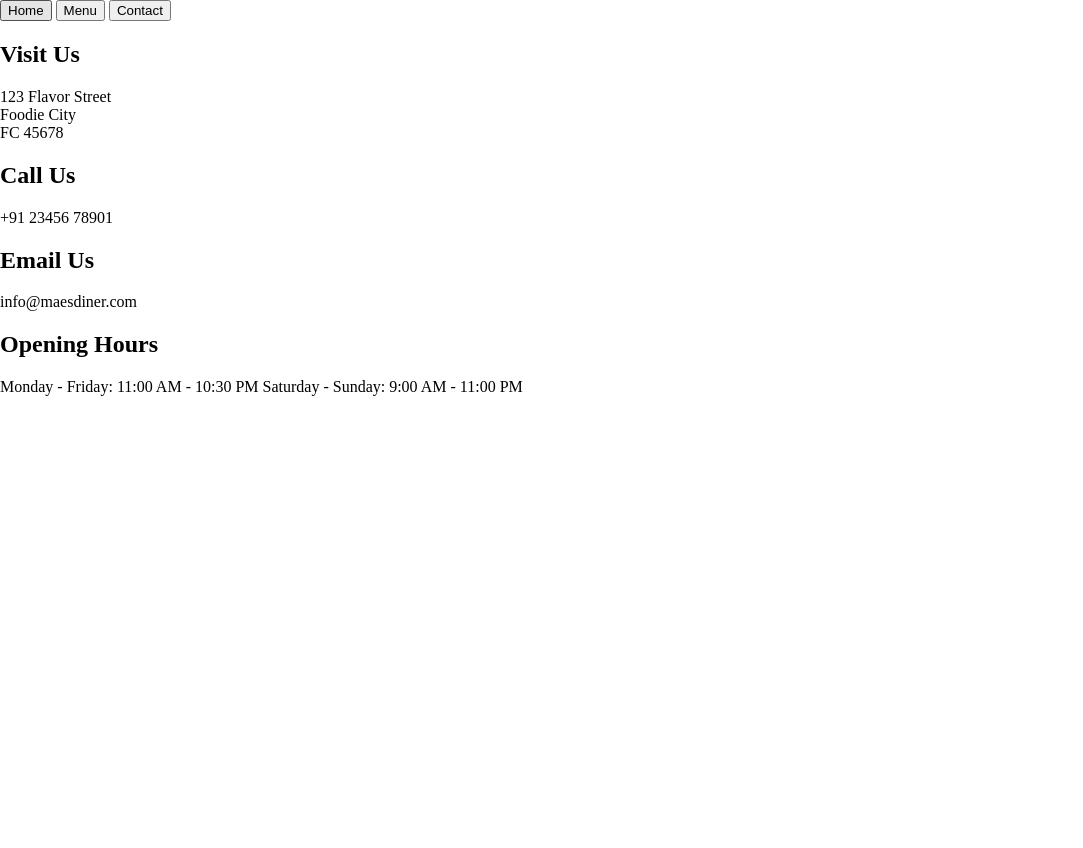
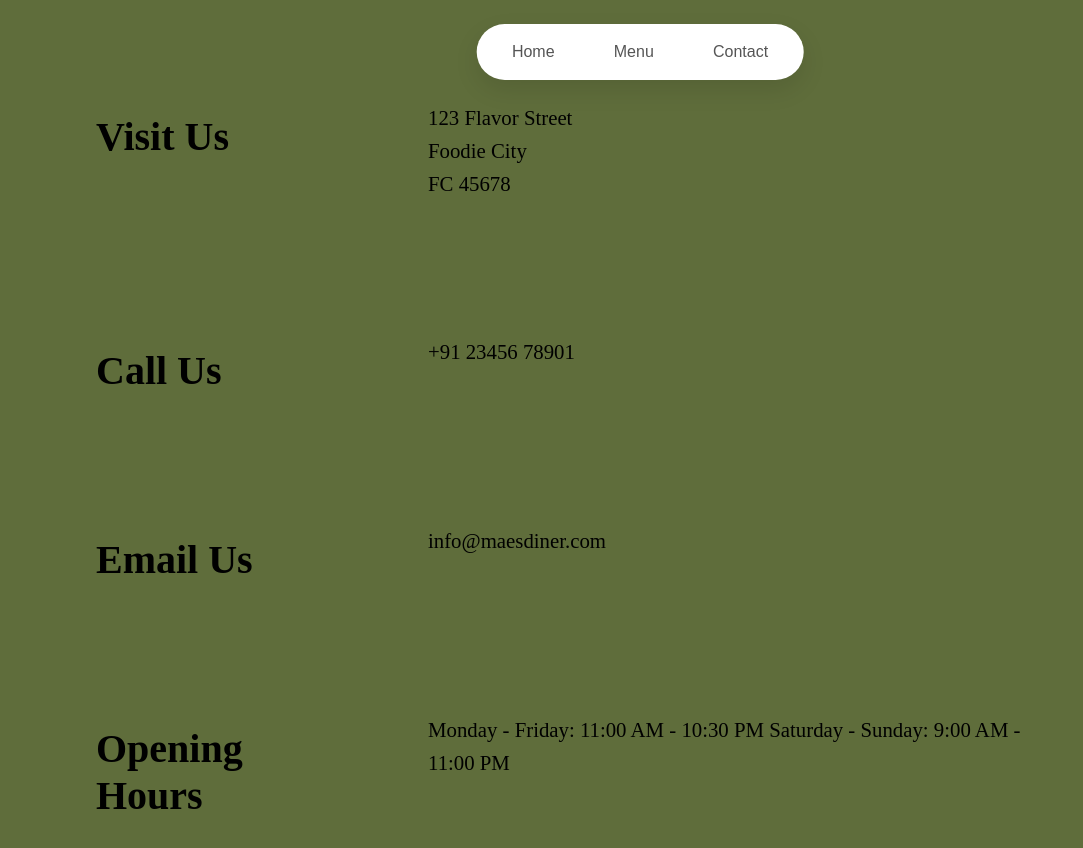
Before and after one commit to ManyaSh395/Restaurant-Page, a website built with webpack: page src/template.html in a window 1280 px wide. Both pictures are taken after a click on the button "Contact". Shown: the whole page, without its empty margins (0-1083 px from the left). Before the commit the page ends 800 px from the top, so only its background shows below. Built offline with nearby package versions, Linux system fonts and the light colour scheme.

Commit message:
Add final contact page styles, Write README section

```diff
--- a/src/style.css
+++ b/src/style.css
@@ -3,6 +3,48 @@ html, body {
   height: 100%;
   margin: 0;
   padding: 0;
+}
+
+/* ===== HEADER / NAVBAR ===== */
+header {
+  position: fixed;          /* stays in place */
+  top: 1.5rem;
+  left: 50%;
+  transform: translateX(-50%);
+  z-index: 1000;
+}
+
+/* pill container */
+nav {
+  background: white;
+  padding: 0.6rem;
+  border-radius: 999px;
+  display: flex;
+  gap: 0.5rem;
+  box-shadow: 0 10px 25px rgba(0, 0, 0, 0.1);
+}
+
+/* buttons */
+nav button {
+  border: none;
+  background: transparent;
+  padding: 0.6rem 1.6rem;
+  border-radius: 999px;
+  font-size: 1rem;
+  cursor: pointer;
+  color: #555;
+  transition: all 0.25s ease;
+}
+
+/* hover */
+nav button:hover {
+  background: #f0f0f0;
+}
+
+/* active tab */
+nav button.active {
+  background: #0053d4;
+  color: white;
 }
 
 /* ===== HOME LAYOUT ===== */
@@ -156,3 +198,33 @@ html, body {
   line-height: 1.4;
   padding: 0 1rem 1rem;
 }
+
+.contact {
+  min-height: 100vh;
+  display: grid;
+  grid-template-columns: 260px 1fr;
+  row-gap: 3rem;
+  column-gap: 4.5rem;
+  padding: 5rem 6rem;
+  background-color: #5f6d3b;
+  color: black;
+}
+
+.contact h2 {
+  font-size: 2.5rem;
+  font-weight: 700;
+  margin-bottom: 1rem;
+}
+
+.contact p {
+  font-size: 1.3rem;
+  line-height: 1.6;
+  max-width: 600px;
+}
+
+.visit-add,
+.call-us,
+.email,
+.hours {
+  display: contents;
+}
```
Also changed, not shown: README.md.
